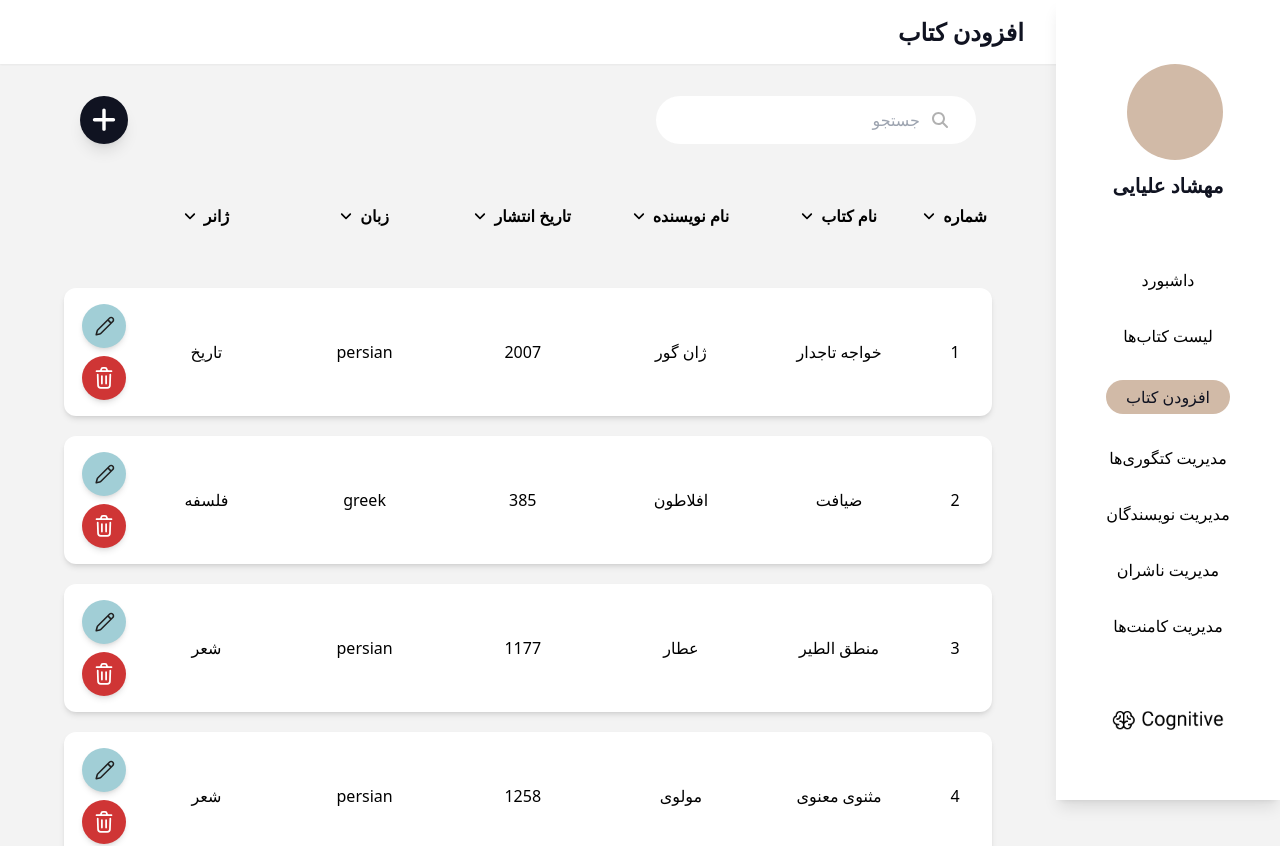
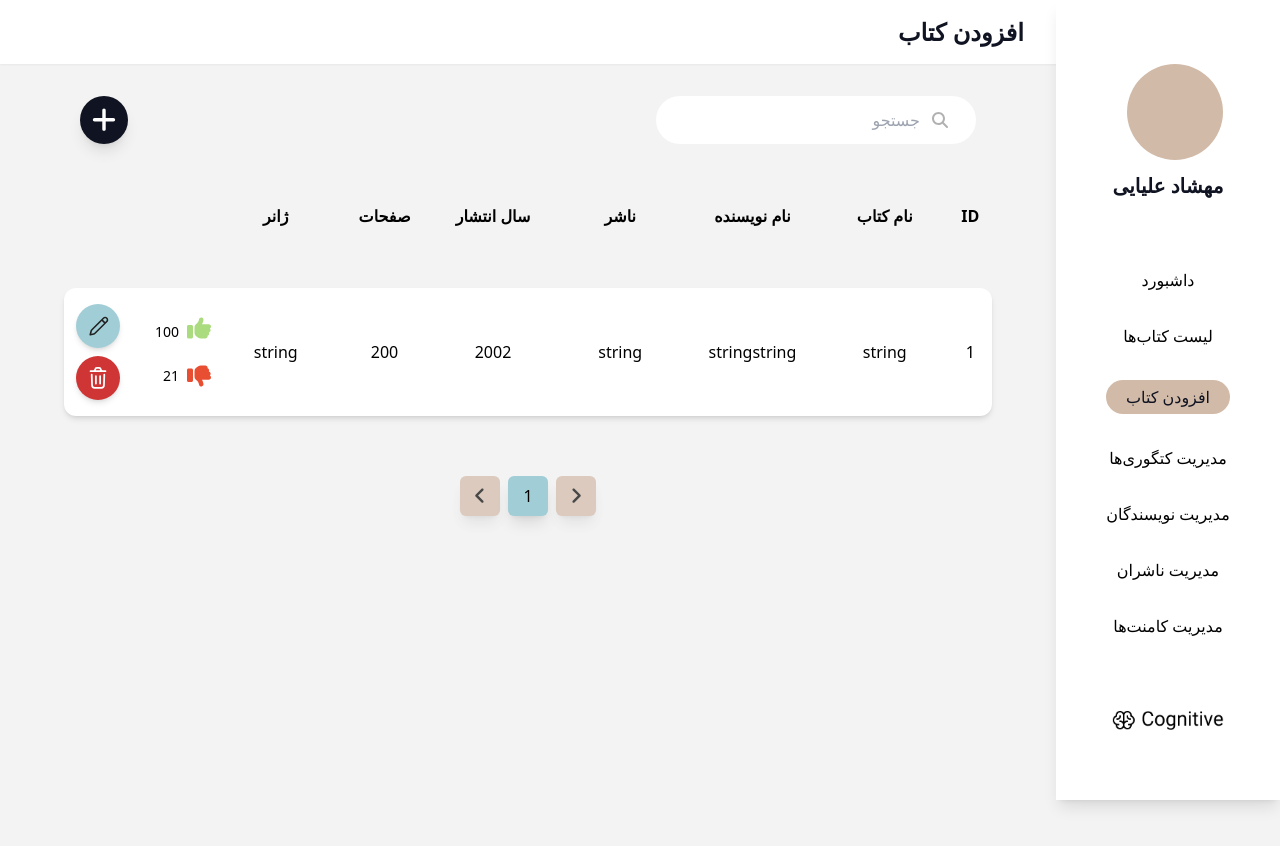
Before and after one commit to MahshadOliaie/cognitive, a React (Vite) app: page /addBook in a window 1280 px wide. Shown: the top 846 px of the page. After the commit the page ends 800 px from the top, so only its background shows below. Built offline with nearby package versions, Linux system fonts and the light colour scheme.

Commit message:
edit book list

```diff
--- a/public/books.json
+++ b/public/books.json
@@ -43,14 +43,16 @@
       "comment": {
         "count": 0
       },
-          "reaction": [
-            {
-              "reactionTypeId": 0,
-              "reactionType": "string",
-              "count": 0,
+      "reaction": {
+        "LIKE": {
+          "count": 100,
+          "userReacted": true
+        },
+        "DISLIKE": {
+          "count": 21,
           "userReacted": true
         }
-          ]
+      }
     },
     "publish": true,
     "createAt": "2024-08-08T12:15:25.018Z",
--- a/src/components/Pages/AddBookPage/AddBookPage.jsx
+++ b/src/components/Pages/AddBookPage/AddBookPage.jsx
@@ -1,52 +1,80 @@
 
 import { flexRender, getCoreRowModel, getFilteredRowModel, getPaginationRowModel, useReactTable } from "@tanstack/react-table"
-import { useState } from "react"
-import DATA from "../../../../public/object"
+import { useEffect, useState } from "react"
 import TableHeader from "../../TableHeader/TableHeader"
 import TableRow from "../../TableRow/TableRow"
 import SearchBar from "../../SearchBar/SearchBar"
 import AddBtn from "../../Buttons/AddBtn"
 import TableHeaderItem from "../../TableHeaderItem/TableHeaderItem"
 import Pagination from "../../Pagination/Pagination"
+import useFetch from "../../../hooks/useFetch"
 
 function AddBookPage() {
-    const [data, setData] = useState(DATA)
+    const [data, setData] = useState([])
     const [columnFilters, setColumnFilters] = useState([])
     const [filtering, setFiltering] = useState("")
 
+    const books = useFetch('/books.json')
+
+    useEffect(() => {
+        setData(books)
+    }, [books])
 
 
     const columns = [
         {
             accessorKey: "id",
-            header: "شماره",
-            size: 70,
+            header: "ID",
+            size: 50,
             cell: (props) => <p>{props.getValue()}</p>
         },
         {
-            accessorKey: "title",
+            accessorKey: "name",
             header: "نام کتاب",
             cell: (props) => <p>{props.getValue()}</p>
         },
         {
-            accessorKey: "author",
+            accessorKey: "authors",
             header: "نام نویسنده",
+            cell: (props) => <div style={{ display: "flex", flexDirection: "column", alignItems: "center" }}>
+                {props.getValue().map(author => {
+                    return <p>{author.firstName + author.lastName}</p>
+                })}
+            </div>
+        },
+        {
+            accessorKey: "publisher",
+            header: "ناشر",
+            cell: (props) => <p>{props.getValue().name}</p>
+        },
+        {
+            accessorKey: "publicationYear",
+            header: "سال انتشار",
             cell: (props) => <p>{props.getValue()}</p>
         },
         {
-            accessorKey: "published_date",
-            header: "تاریخ انتشار",
+            accessorKey: "pageNumber",
+            header: "صفحات",
+            size: 100,
             cell: (props) => <p>{props.getValue()}</p>
         },
         {
-            accessorKey: "language",
-            header: "زبان",
-            cell: (props) => <p>{props.getValue()}</p>
+            accessorKey: "category",
+            header: "ژانر",
+            cell: (props) => <p>{props.getValue().title}</p>
         },
         {
-            accessorKey: "genre",
-            header: "ژانر",
-            cell: (props) => <p>{props.getValue()}</p>
+            accessorKey: "feedbackStats",
+            header: "",
+            size: 100,
+            cell: (props) => <div className="flex gap-4 flex-col">
+                <p className="flex items-center gap-2 text-sm">
+                    <svg className="w-6 opacity-80 mb-2" xmlns="http://www.w3.org/2000/svg" viewBox="0 0 512 512"><path fill="#96d35f" d="M313.4 32.9c26 5.2 42.9 30.5 37.7 56.5l-2.3 11.4c-5.3 26.7-15.1 52.1-28.8 75.2l144 0c26.5 0 48 21.5 48 48c0 18.5-10.5 34.6-25.9 42.6C497 275.4 504 288.9 504 304c0 23.4-16.8 42.9-38.9 47.1c4.4 7.3 6.9 15.8 6.9 24.9c0 21.3-13.9 39.4-33.1 45.6c.7 3.3 1.1 6.8 1.1 10.4c0 26.5-21.5 48-48 48l-97.5 0c-19 0-37.5-5.6-53.3-16.1l-38.5-25.7C176 420.4 160 390.4 160 358.3l0-38.3 0-48 0-24.9c0-29.2 13.3-56.7 36-75l7.4-5.9c26.5-21.2 44.6-51 51.2-84.2l2.3-11.4c5.2-26 30.5-42.9 56.5-37.7zM32 192l64 0c17.7 0 32 14.3 32 32l0 224c0 17.7-14.3 32-32 32l-64 0c-17.7 0-32-14.3-32-32L0 224c0-17.7 14.3-32 32-32z" /></svg>
+                    {props.getValue().reaction.LIKE.count}</p>
+                <p className="flex items-center gap-2 text-sm">
+                    <svg className="w-6 opacity-80" xmlns="http://www.w3.org/2000/svg" viewBox="0 0 512 512"><path fill="#e32400" d="M313.4 479.1c26-5.2 42.9-30.5 37.7-56.5l-2.3-11.4c-5.3-26.7-15.1-52.1-28.8-75.2l144 0c26.5 0 48-21.5 48-48c0-18.5-10.5-34.6-25.9-42.6C497 236.6 504 223.1 504 208c0-23.4-16.8-42.9-38.9-47.1c4.4-7.3 6.9-15.8 6.9-24.9c0-21.3-13.9-39.4-33.1-45.6c.7-3.3 1.1-6.8 1.1-10.4c0-26.5-21.5-48-48-48l-97.5 0c-19 0-37.5 5.6-53.3 16.1L202.7 73.8C176 91.6 160 121.6 160 153.7l0 38.3 0 48 0 24.9c0 29.2 13.3 56.7 36 75l7.4 5.9c26.5 21.2 44.6 51 51.2 84.2l2.3 11.4c5.2 26 30.5 42.9 56.5 37.7zM32 384l64 0c17.7 0 32-14.3 32-32l0-224c0-17.7-14.3-32-32-32L32 96C14.3 96 0 110.3 0 128L0 352c0 17.7 14.3 32 32 32z" /></svg>
+                    {props.getValue().reaction.DISLIKE.count}</p>
+            </div>
         }
     ]
 
--- a/src/components/Pages/AuthorPage/AuthorPage.jsx
+++ b/src/components/Pages/AuthorPage/AuthorPage.jsx
@@ -32,7 +32,7 @@ function AuthorPage() {
     const columns = [
         {
             accessorKey: "id",
-            header: "شماره",
+            header: "ID",
             size: 50,
             cell: (props) => <p>{props.getValue()}</p>
         },
--- a/src/components/Pages/PublisherPage/PublisherPage.jsx
+++ b/src/components/Pages/PublisherPage/PublisherPage.jsx
@@ -24,7 +24,7 @@ function PublisherPage() {
     const columns = [
         {
             accessorKey: "id",
-            header: "شماره",
+            header: "ID",
             size: 50,
             cell: (props) => <p>{props.getValue()}</p>
         },
--- a/src/components/TableHeaderItem/TableHeaderItem.jsx
+++ b/src/components/TableHeaderItem/TableHeaderItem.jsx
@@ -9,7 +9,7 @@ function TableHeaderItem({header , filterList ,columnFilters ,setColumnFilters})
             <th className="py-10 relative" width={header.getSize()} key={header.id} >
                 {header.column.columnDef.header}
                 {(isFilterOpen) && <FilterBox filterList={filterList} header={header} setIsFilterOpen={setIsFilterOpen} columnFilters={columnFilters} setColumnFilters={setColumnFilters} />}
-                <svg className="w-3 inline mr-2 mb-1 hover:scale-125 duration-150 cursor-pointer" onClick={() => setIsFilterOpen((prev) => !prev)} xmlns="http://www.w3.org/2000/svg" viewBox="0 0 448 512"><path d="M201.4 374.6c12.5 12.5 32.8 12.5 45.3 0l160-160c12.5-12.5 12.5-32.8 0-45.3s-32.8-12.5-45.3 0L224 306.7 86.6 169.4c-12.5-12.5-32.8-12.5-45.3 0s-12.5 32.8 0 45.3l160 160z" /></svg>
+                {/* <svg className="w-3 inline mr-2 mb-1 hover:scale-125 duration-150 cursor-pointer" onClick={() => setIsFilterOpen((prev) => !prev)} xmlns="http://www.w3.org/2000/svg" viewBox="0 0 448 512"><path d="M201.4 374.6c12.5 12.5 32.8 12.5 45.3 0l160-160c12.5-12.5 12.5-32.8 0-45.3s-32.8-12.5-45.3 0L224 306.7 86.6 169.4c-12.5-12.5-32.8-12.5-45.3 0s-12.5 32.8 0 45.3l160 160z" /></svg> */}
             </th>
         </>
     )
```
Lines whose indentation alone changed are shown as unchanged.
